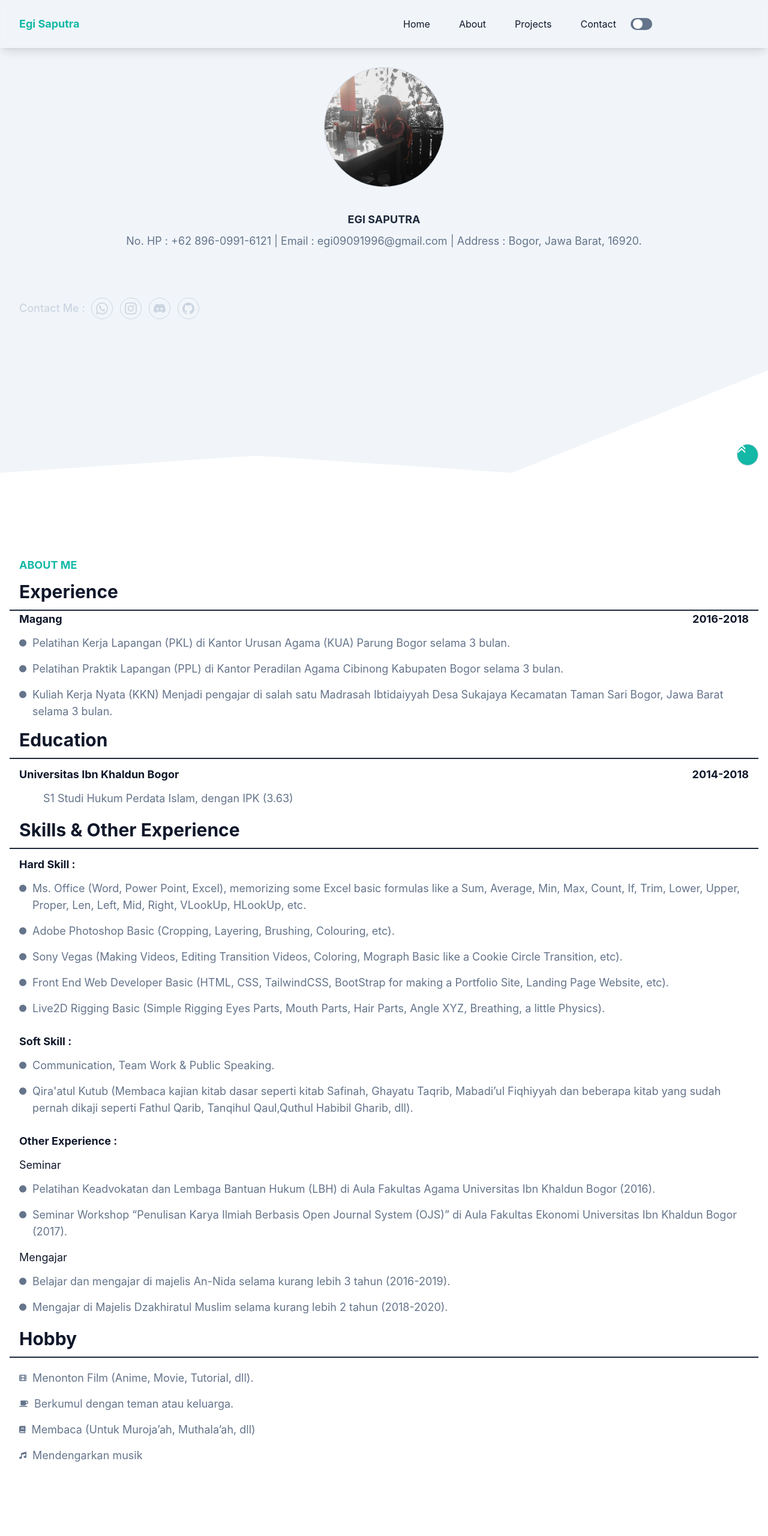
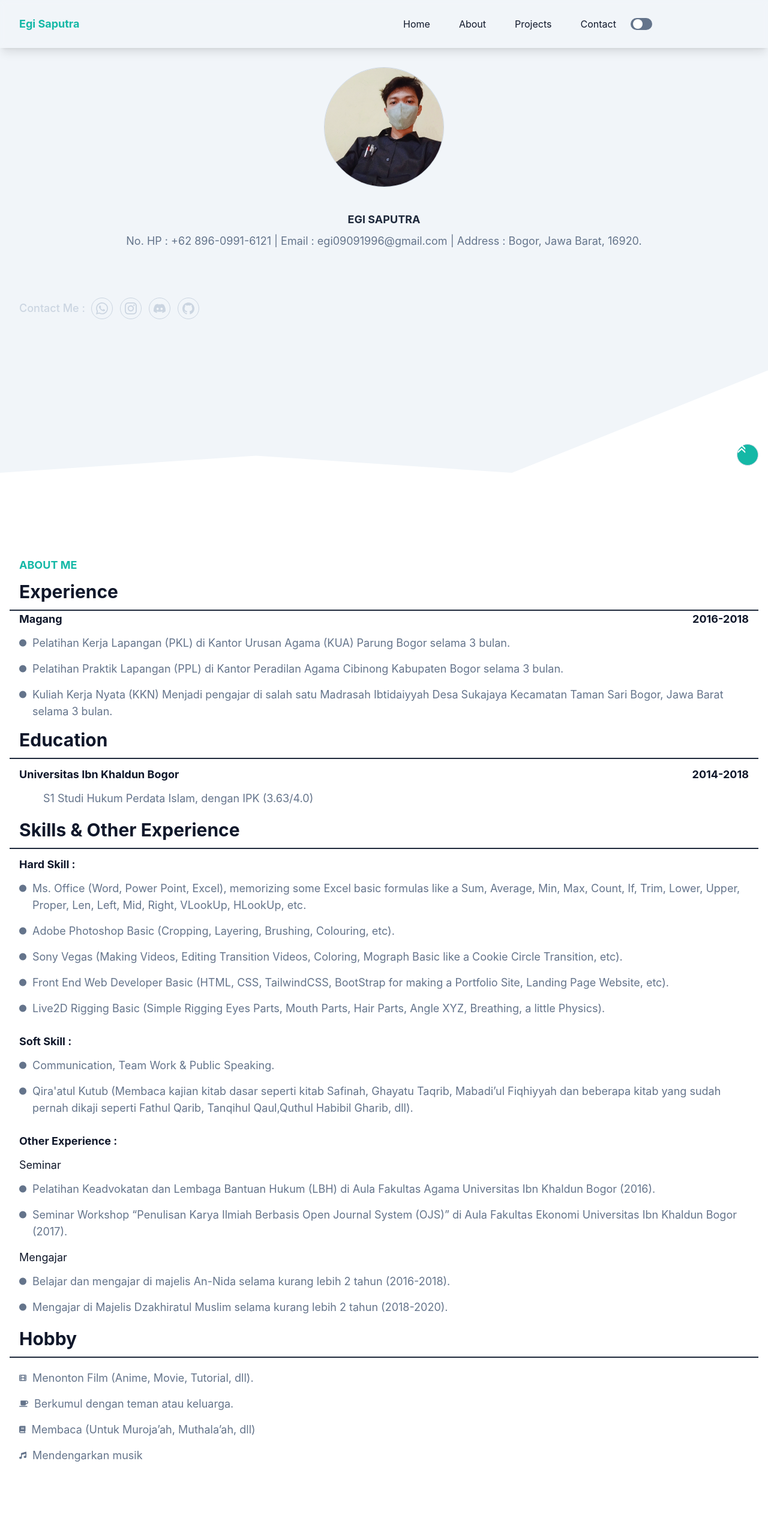
Before and after one commit to egi-saputra/egi-saputra.github.io, a website: page index.html in a window 1280 px wide. Shown: the top 2560 px of the page at 60% size. Drawn offline with nearby package versions, Linux system fonts and the light colour scheme.

Commit message:
update section

```diff
--- a/index.html
+++ b/index.html
@@ -72,7 +72,7 @@
     <!-- Jumbotron Section Start -->
     <section id="home" class="jumbotron bg-slate-100 pt-28">
       <div class="flex flex-wrap">
-        <img src="dist/img/foto3.jpg" alt="Egi Saputra" class="mx-auto h-[200px] w-[200px] rounded-full border border-slate-300" />
+        <img src="dist/img/profile.jpg" alt="Egi Saputra" class="mx-auto h-[200px] w-[200px] rounded-full border border-slate-300" />
       </div>
       <div class="container">
         <div class="w-full">
@@ -181,7 +181,7 @@
           </div>
         </div>
         <div class="item-center flex px-4">
-          <p class="mb-5 ml-10 text-base text-secondary dark:text-slate-300 lg:text-lg">S1 Studi Hukum Perdata Islam, dengan IPK (3.63)</p>
+          <p class="mb-5 ml-10 text-base text-secondary dark:text-slate-300 lg:text-lg">S1 Studi Hukum Perdata Islam, dengan IPK (3.63/4.0)</p>
         </div>
 
         <!-- Skills & Other Experience -->
@@ -269,7 +269,7 @@
           <ul>
             <li>
               <span class="icon check"><i class="fas fa-circle text-xs text-secondary dark:text-slate-300"></i></span>
-              <span class="text-base text-secondary dark:text-slate-300 lg:text-lg">Belajar dan mengajar di majelis An-Nida selama kurang lebih 3 tahun (2016-2019).</span>
+              <span class="text-base text-secondary dark:text-slate-300 lg:text-lg">Belajar dan mengajar di majelis An-Nida selama kurang lebih 2 tahun (2016-2018).</span>
             </li>
             <li>
               <span class="icon check"><i class="fas fa-circle text-xs text-secondary dark:text-slate-300"></i></span>
@@ -362,7 +362,7 @@
           </div>
           <div class="mb-6 w-full px-4 md:w-1/2 lg:w-1/3" data-aos="fade-up" data-aos-duration="500" data-aos-delay="200">
             <div class="overflow-hidden rounded-xl bg-white shadow-lg dark:border dark:border-primary dark:bg-slate-800 lg:h-full">
-              <img src="dist/img/Portfolio.png" alt="" class="w-full shadow-sm" />
+              <img src="dist/img/Portfolio2.png" alt="" class="w-full shadow-sm" />
               <div class="py-8 px-6">
                 <h3>
                   <a href="#home" class="mb-3 block truncate font-semibold text-dark hover:text-primary dark:text-white dark:hover:text-primary">My Portfolio</a>
```
Also changed, not shown: dist/img/Portfolio.png (deleted), dist/img/foto 2.jpg (deleted), dist/img/foto4.jpg (deleted), dist/img/foto5.jpg (deleted), dist/img/portfolio1.png (added), dist/img/portfolio2.png (added), dist/img/profile.jpg (added).
